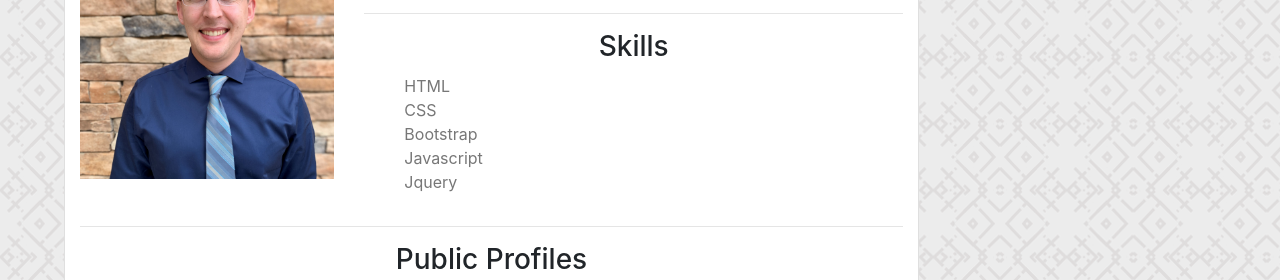
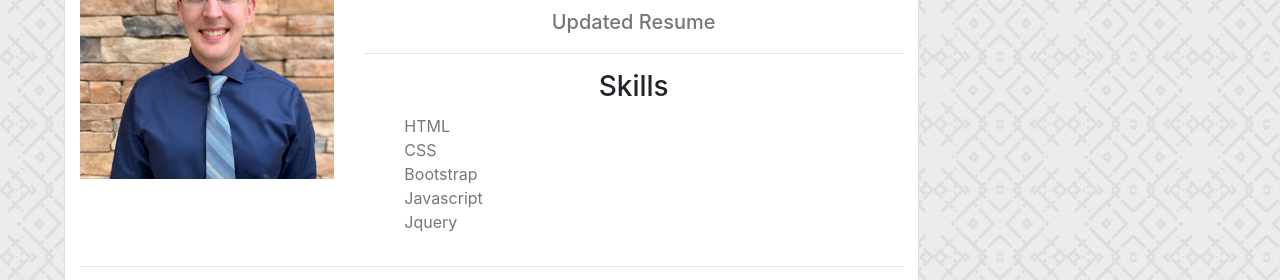
Before and after one commit to NathanSzu/ResponsivePortfolio, a plain HTML site: page index.html in a window 1280 px wide. Shown: the part 243-523 px from the top of the page. Drawn offline with nearby package versions, Linux system fonts and the light colour scheme.

Commit message:
Added resume PDF link

```diff
--- a/index.html
+++ b/index.html
@@ -36,6 +36,9 @@
                             <ul class="p bio">
                                 <li>Full stack web developer</li>
                             </ul>
+                            <a class="resume-link" href="Assets/Resume.pdf" target="blank">
+                                <p>Updated Resume</p>
+                            </a>
                             <hr>
                             <h3 class="bio">Skills</h3>
                             <ul class="p skill-list">
--- a/style.css
+++ b/style.css
@@ -7,6 +7,7 @@ body {
  /* Regular font color */
 .p {
     color: #777777;
+    font-size: 16px;
 }
 
 /* Regular heading color. */
@@ -165,6 +166,13 @@ nav {
     text-align: center;
 }
 
+.resume-link {
+    color: #777777;
+    text-align: center;
+    font-weight: 500;
+    font-size: 20px;
+}
+
 .img-border {
     border: #4aaaa5;
     border-style: solid;
```
Also changed, not shown: portfolio.html (+1 -1 lines), 1 other file.
